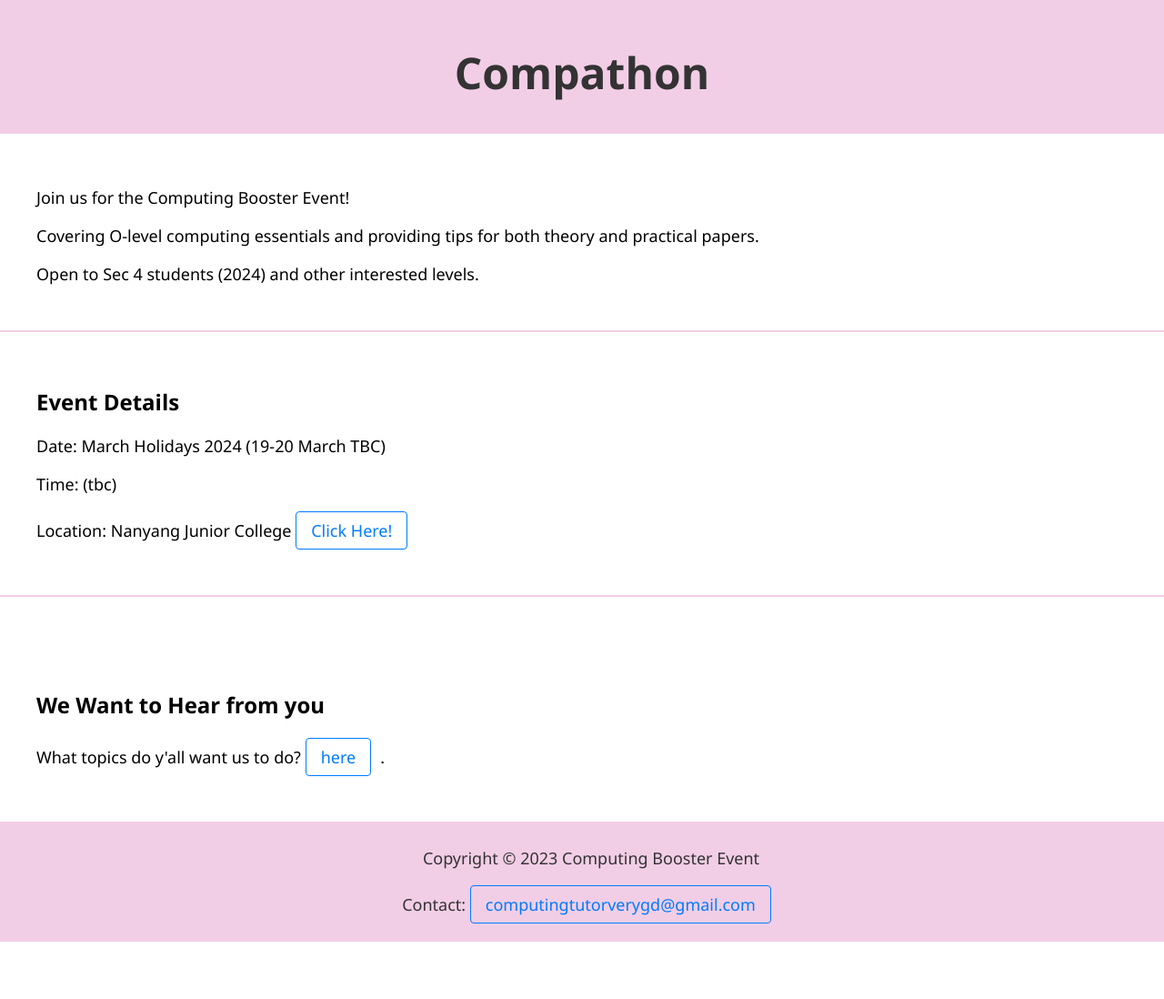
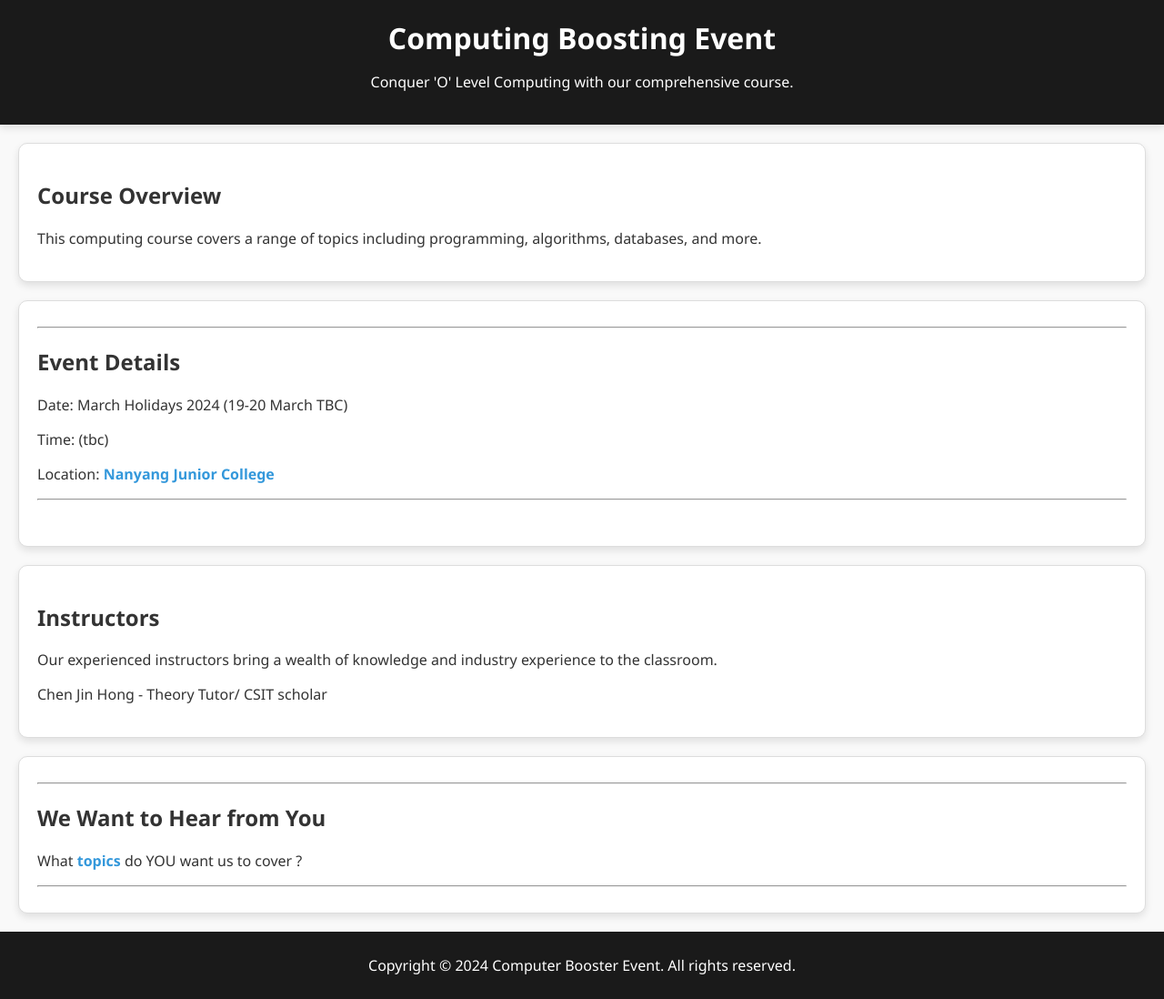
Before and after one commit to computingtutorverygd/Compathon, a plain HTML site: page index.html in a window 1280 px wide. Shown: the whole page at 91% size. Before the commit the page ends 1035 px from the top, so only its background shows below. Drawn offline with Linux system fonts and the light colour scheme.

Commit message:
changed it up

```diff
--- a/index.html
+++ b/index.html
@@ -4,40 +4,52 @@
 <head>
     <meta charset="UTF-8">
     <meta name="viewport" content="width=device-width, initial-scale=1.0">
-    <title>Computing Booster Event</title>
-    <link rel="stylesheet" type="text/css" href="style.css">
-
+    <title>Computing Course</title>
+    <link rel="stylesheet" href="style.css">
 </head>
 
 <body>
     <header>
-        <h1>Compathon</h1>
+        <h1>Computing Boosting Event</h1>
+        <p>Conquer 'O' Level Computing with our comprehensive course.</p>
     </header>
+
+    <section id="overview">
+        <h2>Course Overview</h2>
+        <p>This computing course covers a range of topics including programming, algorithms, databases, and more.</p>
+    </section>
 
 
 
     <section>
-        <p>Join us for the Computing Booster Event! </p>
-        <p>Covering O-level computing essentials and providing tips for both theory and practical papers.</p>
-        <p>Open to Sec 4 students (2024) and other interested levels.</p>
-    </section>
-    <hr/>
-    <section>
+        <hr/>
         <h2>Event Details</h2>
         <p>Date: March Holidays 2024 (19-20 March TBC)</p>
         <p>Time: (tbc)</p>
-        <p>Location: Nanyang Junior College <a href="https://www.google.com/maps/place/Nanyang+Junior+College/@1.3503278,103.8638574,17z/data=!3m1!4b1!4m6!3m5!1s0x31da1709ec29a0ed:0x25b84a1d11d97331!8m2!3d1.3503224!4d103.8664323!16zL20vMDdxNF9o?authuser=0&hl=es&entry=ttu">Click Here!</a></p>
+        <p>Location:  <a href="https://www.google.com/maps/place/Nanyang+Junior+College/@1.3503278,103.8638574,17z/data=!3m1!4b1!4m6!3m5!1s0x31da1709ec29a0ed:0x25b84a1d11d97331!8m2!3d1.3503224!4d103.8664323!16zL20vMDdxNF9o?authuser=0&hl=es&entry=ttu">Nanyang Junior College</a></p>
+        <hr/>
+        <br/>
     </section>
-    <hr/>
-    <br/>
+
+    <section id="instructors">
+        <h2>Instructors</h2>
+        <p>Our experienced instructors bring a wealth of knowledge and industry experience to the classroom.</p>
+        <!--I put jinhong as an example. you can add more-->
+        <ul>
+            <li>Chen Jin Hong - Theory Tutor/ CSIT scholar</li>
+        </ul>
+    </section>
+
     <section>
-        <h2>We Want to Hear from you</h2>
-        <p>What topics do y'all want us to do? <a href="https://forms.gle/WMmqbm3pdUr8FnyK7" target="_blank">here</a>.</p>
+        <hr/>
+        <h2>We Want to Hear from You</h2>
+        <p>What <a href="https://forms.gle/WMmqbm3pdUr8FnyK7" target="_blank">topics</a> do YOU want us to cover ?</p>
+        <hr/>
     </section>
 
     <footer>
-        <p>Copyright © 2023 Computing Booster Event</p>
-        <p>Contact: <a href="mailto:computingtutorverygd@gmail.com">computingtutorverygd@gmail.com</a></p>
+        <p>Copyright © 2024 Computer Booster Event. All rights reserved.</p>
+
     </footer>
 </body>
 
--- a/style.css
+++ b/style.css
@@ -1,103 +1,71 @@
 body {
     font-family: 'Segoe UI', Tahoma, Geneva, Verdana, sans-serif;
-    margin: 0 auto; /* Center the webpage */
+    margin: 0;
     padding: 0;
-    text-align: center;
+    background-color: #f9f9f9;
+    color: #333;
 }
 
 header {
-    background-color: #F2CEE6;
-    color: #333;
-    padding: 15px;
-    font-size: 24px;
+    background-color: #1a1a1a;
+    color: #fff;
+    padding: 20px;
+    text-align: center;
+    box-shadow: 0 4px 8px rgba(0, 0, 0, 0.1);
 }
 
 h1 {
-    margin-bottom: 20px;
+    margin: 0;
 }
 
-.topnav {
-    overflow: hidden;
-    background-color: #d2ffd5;
+section {
+    background-color: #fff;
+    border: 1px solid #ddd;
+    border-radius: 10px;
+    box-shadow: 0 4px 8px rgba(0, 0, 0, 0.1);
+    margin: 20px;
+    padding: 20px;
 }
 
-.topnav a {
-    float: left;
-    display: block;
-    color: #333;
-    text-align: center;
-    padding: 14px 16px;
-    text-decoration: none;
-}
-
-.topnav a.active {
-    background-color: #F2CEE6;
+h2 {
     color: #333;
 }
 
-.topnav input[type=text] {
-    float: right;
-    padding: 6px;
-    margin-top: 8px;
-    margin-right: 16px;
-    border: none;
-    font-size: 17px;
+ul {
+    list-style-type: none;
+    padding: 0;
 }
 
-hr {
-    border: 1px solid #F2CEE6;
-    margin-bottom: 20px;
-}
-
-section {
-    margin: 20px;
-    padding: 20px;
-    text-align: left;
-}
-
-/* User details styles */
-p {
-    font-size: 18px;
+li {
     margin-bottom: 10px;
 }
 
-form {
-    display: inline-block;
+a {
+    color: #3498db;
+    text-decoration: none;
+    font-weight: bold;
+    transition: color 0.3s; /* Smooth color transition on hover */
 }
 
-form button {
-    padding: 8px 16px;
-    border: none;
-    cursor: pointer;
-    background-color: #DC3545;
-    color: white;
-    border-radius: 4px;
-    margin-left: 10px;
-}
-
-/* Add and Edit User links styles */
-a {
-    display: inline-block;
-    padding: 8px 16px;
-    text-decoration: none;
-    color: #007BFF;
-    border: 1px solid #007BFF;
-    border-radius: 4px;
-    margin-right: 10px;
-}
-
-/* Active link style */
-a.active {
-    background-color: #007BFF;
-    color: white;
+a:hover {
+    color: #1a1a1a;
+    text-decoration: underline;
 }
 
 footer {
+    background-color: #1a1a1a;
+    color: #fff;
     text-align: center;
     padding: 10px;
-    background-color: #F2CEE6;
-    color: #333;
+}
 
-    bottom: 0;
-    width: 100%;
+/* Adjusted margin for better spacing */
+section:last-child {
+    margin-bottom: 40px;
 }
+
+@media (max-width: 600px) {
+    header, section, footer {
+        margin: 10px;
+    }
+}
```
